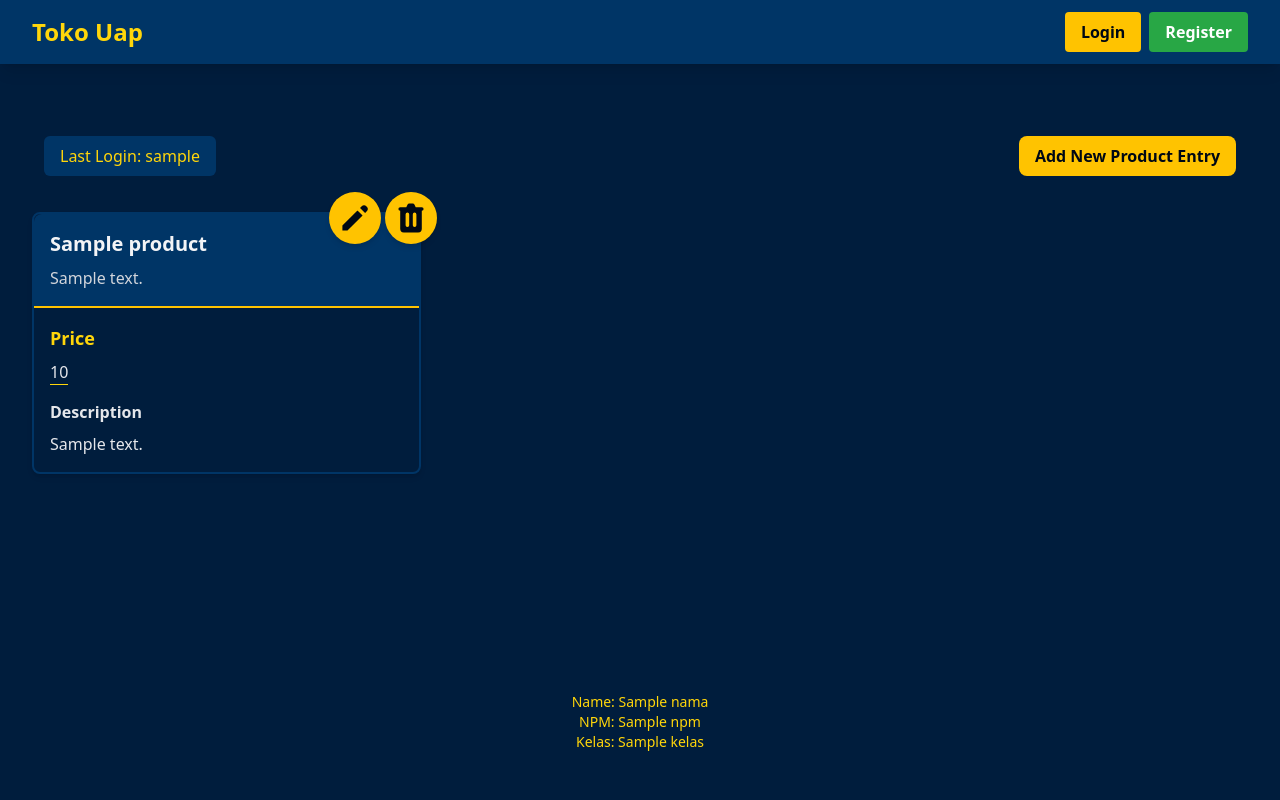
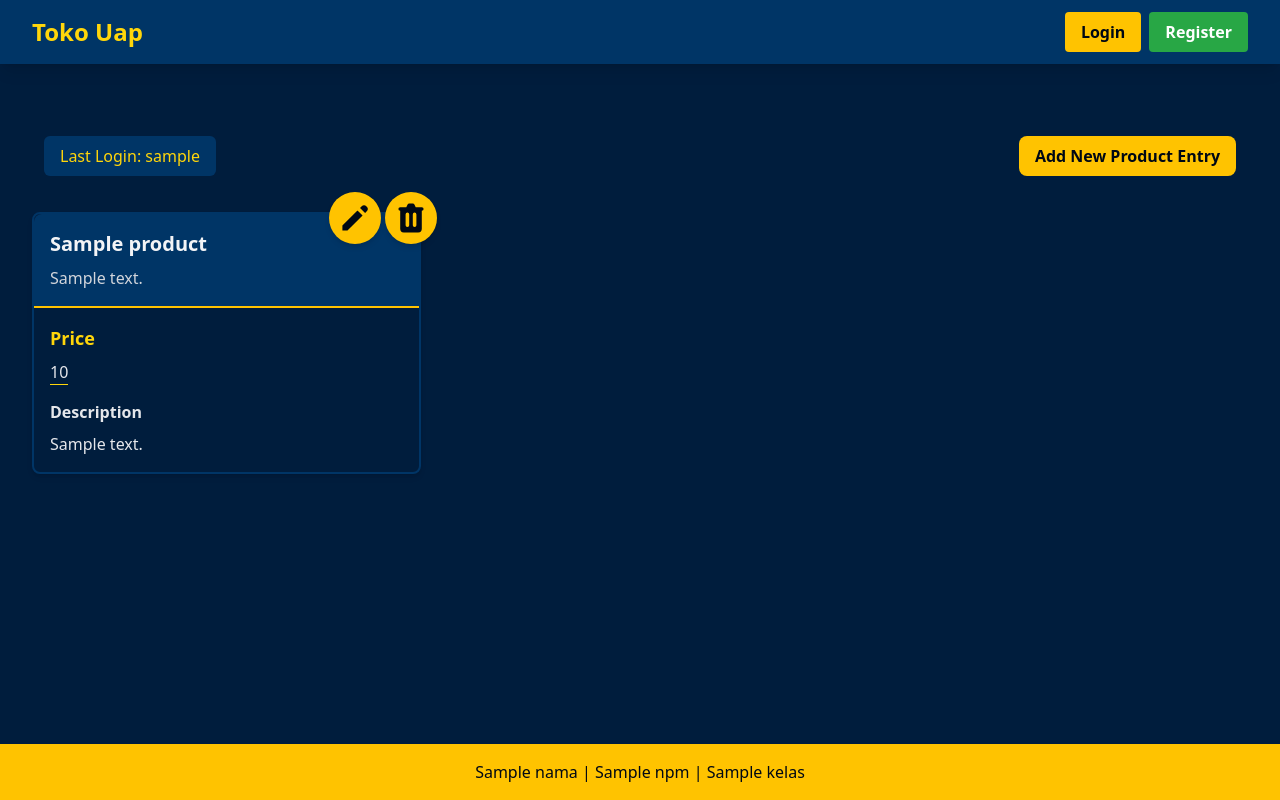
Before and after one commit to mirfaknaufal/toko-uap, a Django app: template main/templates/main.html in a window 1280 px wide. Run offline with Django 5.2, Linux system fonts and the light colour scheme; tables that the repository leaves empty hold one stand-in row (values such as "Sample post"); the template is opened without the code that fills it: values that come from a table or form of the project are taken from there, most other values are stand-ins (such as "Sample title", 1, 10 or a date in 2020); some libraries are stand-ins or nearby versions.

Commit message:
Changed the footer for main.html

```diff
--- a/main/templates/main.html
+++ b/main/templates/main.html
@@ -31,12 +31,9 @@
     </div>
   {% endif %}
 
-  <footer class="bg-[#001D3D] text-[#FFD60A] py-4 mt-auto">
-    <div class="container mx-auto text-center">
-      <p class="text-sm">Name: {{ nama }}</p>
-      <p class="text-sm">NPM: {{ npm }}</p>
-      <p class="text-sm">Kelas: {{ kelas }}</p>
-    </div>
+  <footer class="fixed bottom-0 left-0 w-full py-4 bg-[#FFC300] text-[#000814] text-center">
+    <p>{{ nama }} | {{ npm }} | {{ kelas }}</p>
   </footer>
+
 </div>
 {% endblock content %}
```
